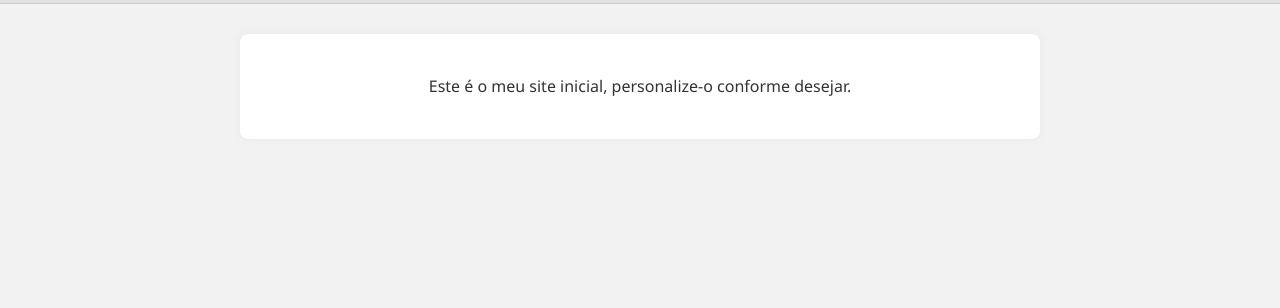
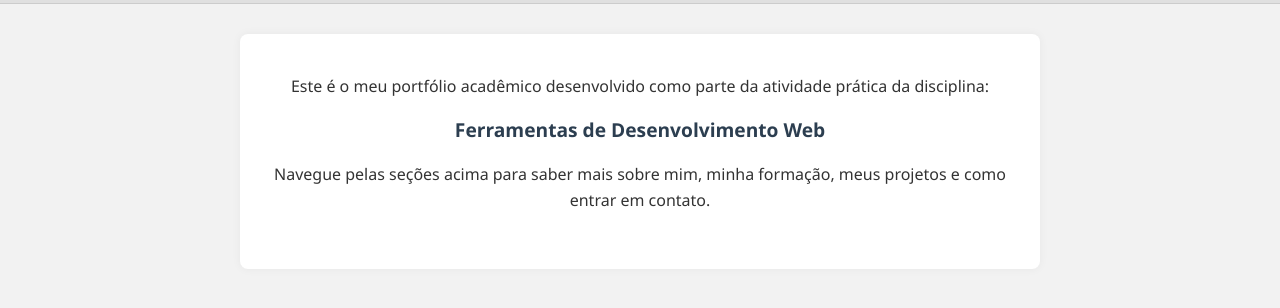
Before and after one commit to Rodrigo-RRC/portfolio_c1_uninter_site, a plain HTML site: page index.html in a window 1280 px wide. Shown: the part 200-508 px from the top of the page. Drawn offline with Linux system fonts and the light colour scheme.

Commit message:
Ajustes finais na home: layout, texto e estilo refinado

```diff
--- a/css/estilo.css
+++ b/css/estilo.css
@@ -55,3 +55,15 @@ section {
     box-shadow: 0 0 10px rgba(0, 0, 0, 0.05);
     margin-top: 30px;
 }
+
+
+section p {
+    margin-bottom: 1rem;
+}
+
+section strong {
+    color: #2c3e50;
+    font-size: 1.2rem;
+    display: block;
+    margin-top: 0.5rem;
+}
--- a/index.html
+++ b/index.html
@@ -22,8 +22,15 @@
     </header>
 
     <section>
-        <p>Este é o meu site inicial, personalize-o conforme desejar.</p>
+        <p>Este é o meu portfólio acadêmico desenvolvido como parte da atividade prática da disciplina:</p>
+        <p><strong>Ferramentas de Desenvolvimento Web</strong></p>
+        <p>
+            Navegue pelas seções acima para saber mais sobre mim, minha formação, meus projetos e como entrar em
+            contato.
+        </p>
     </section>
+
+
 
 </body>
 
```
